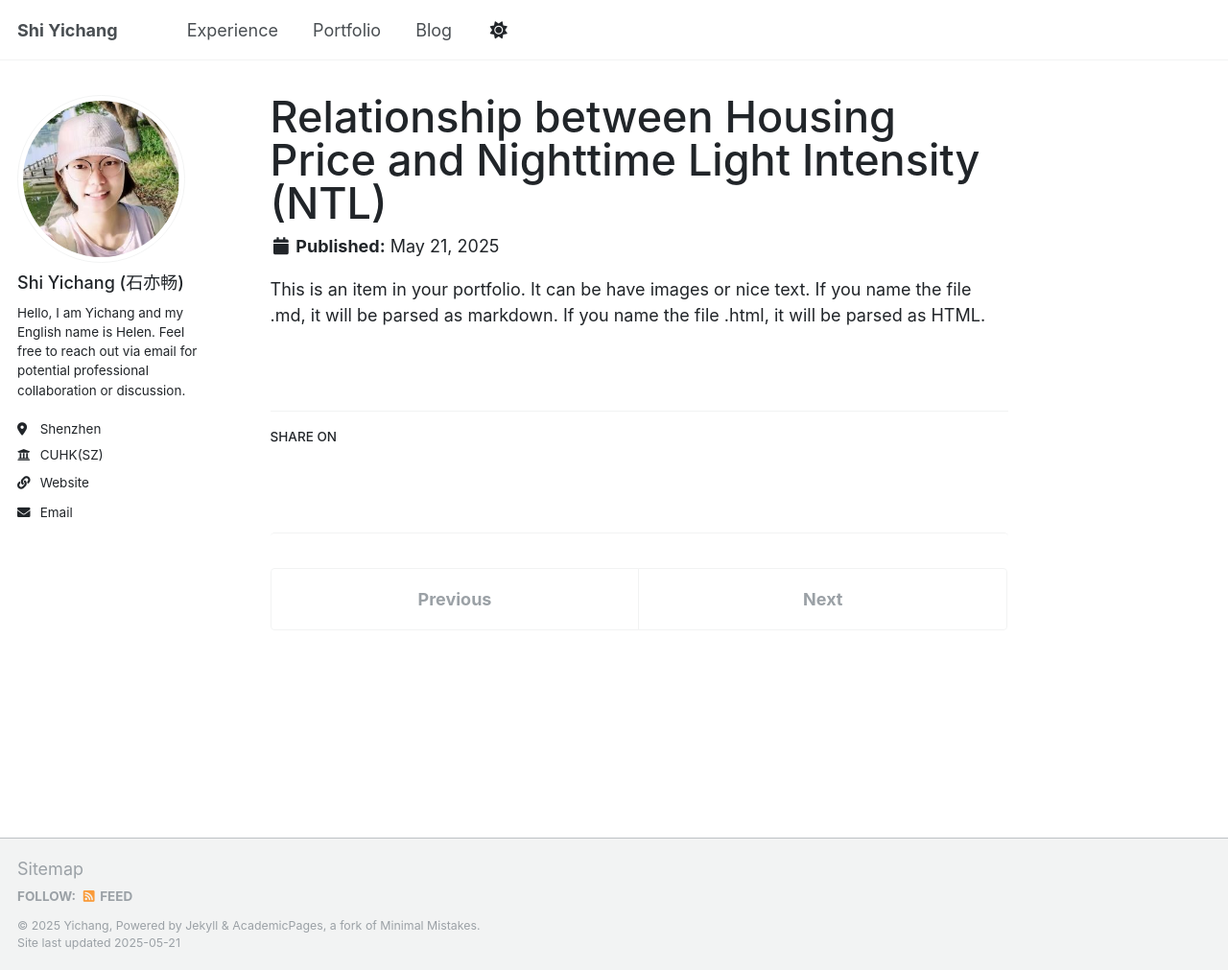
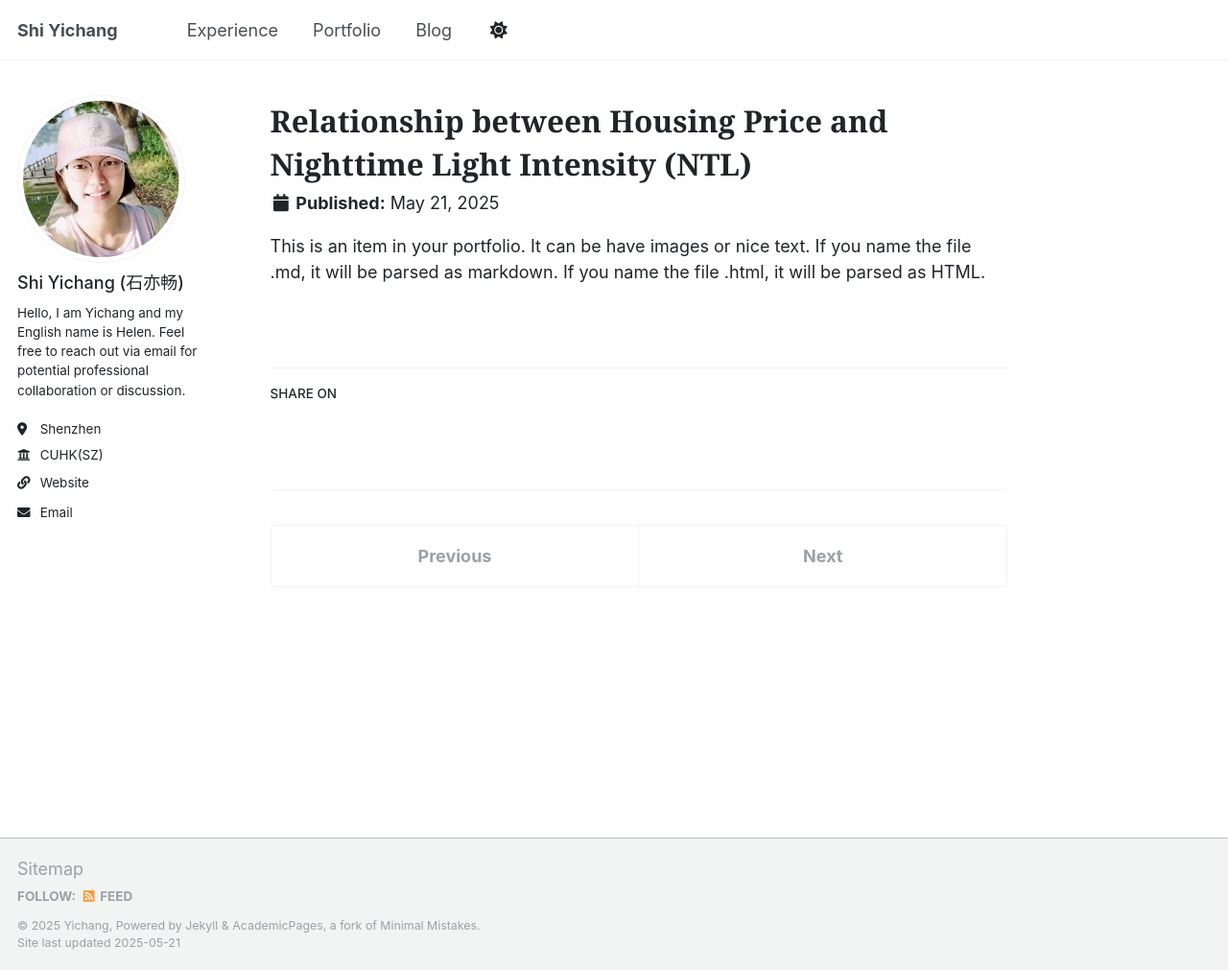
Before and after one commit to Helensyc/helensyc.github.io, a Jekyll site: the page built from _portfolio/portfolio-2.md, in a window 1280 px wide and 1011 px high. Shown: the whole window at 96% size. Built offline with Jekyll 4.4.1, drawn with Linux system fonts in a browser that asks for light colours.

Commit message:
Update portfolio-2.md

```diff
--- a/_portfolio/portfolio-2.md
+++ b/_portfolio/portfolio-2.md
@@ -1,7 +1,7 @@
 ---
-title: "Relationship between Housing Price and Nighttime Light Intensity (NTL)"
+title: "<span style='font-family: Georgia, serif; font-weight: 600; font-size: 1.75rem;'>Relationship between Housing Price and Nighttime Light Intensity (NTL)</span>"
 excerpt: |
-  <div style="display: flex; align-items: flex-start; gap: 1rem;">
+  <div style="display: flex; align-items: flex-start; gap: 1rem; margin-top: 1.5rem;">
     <img src="/images/NTL1.png" style="width: 45%; display: block; margin: 0;" />
     <p style="margin: 0; font-size: 0.95rem; line-height: 1.4;">
       The project derived from my master's thesis. Part of this project draws on ideas and methods from urban expansion projects, and uses functions to fit the housing price and NTL intensity distribution.
```
